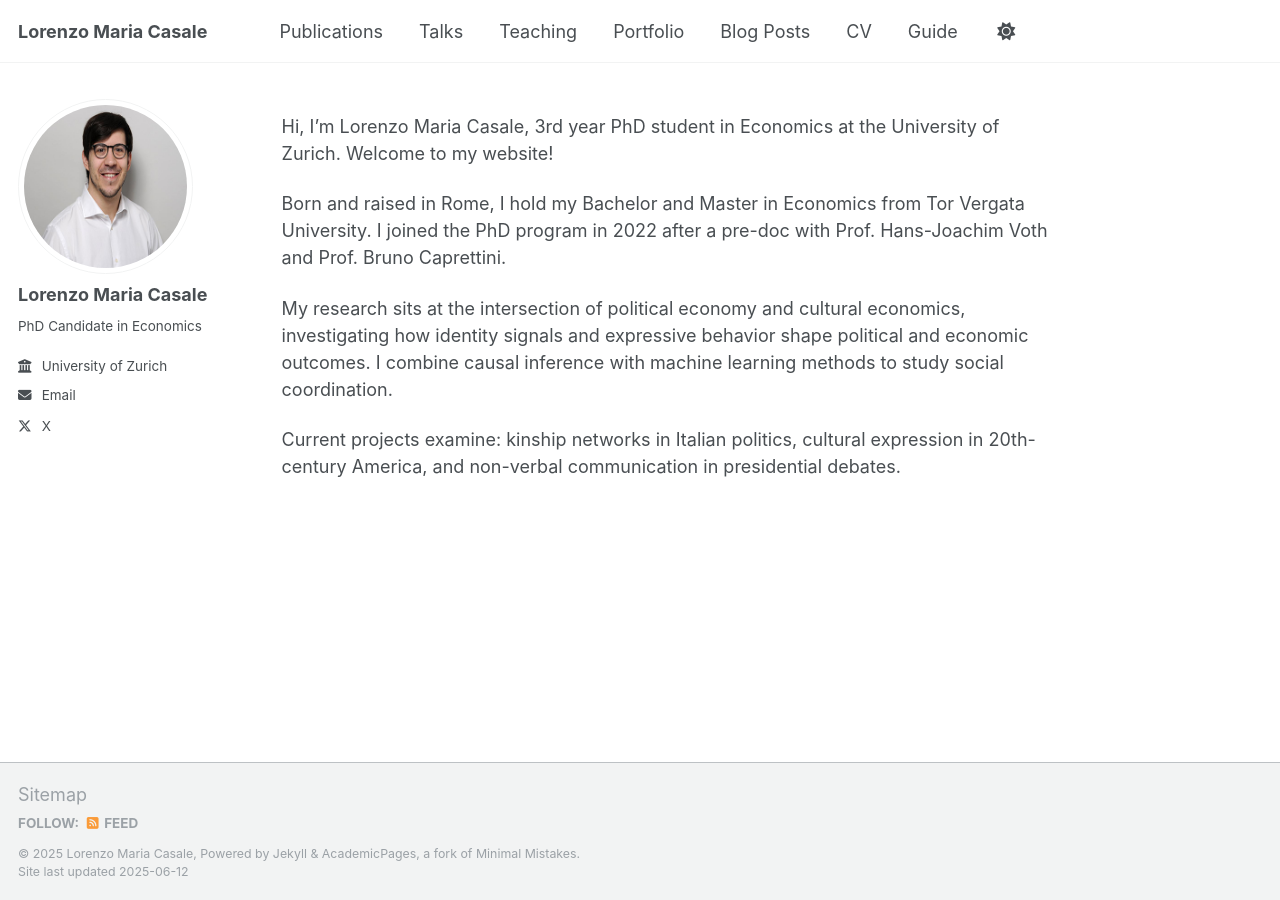
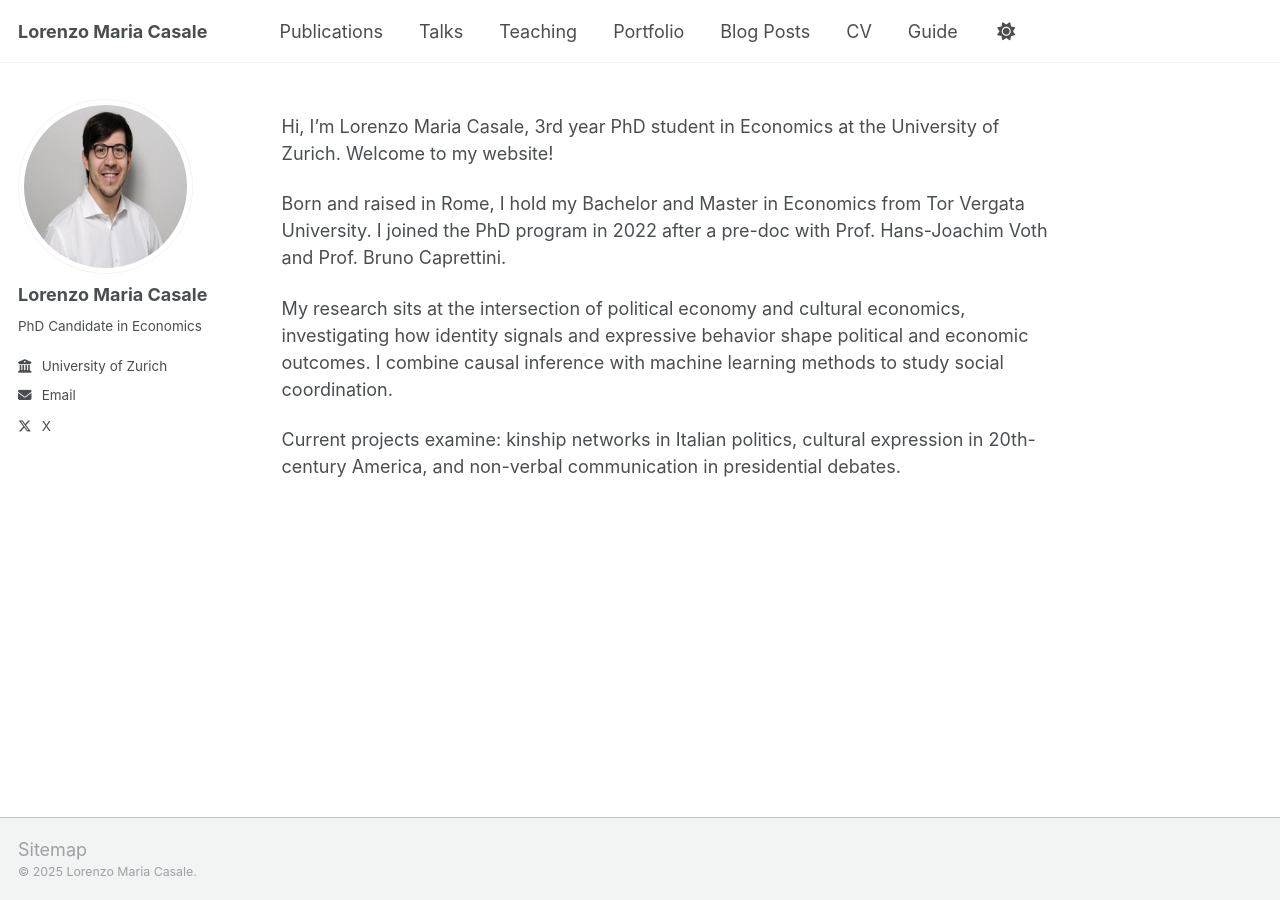
Before and after one commit to lorenzomariacasale/lorenzomariacasale.github.io, a Jekyll site: the page built from _pages/about.md, in a window 1280 px wide. Built offline with Jekyll 4.4.1, drawn with Linux system fonts in a browser that asks for light colours.

Commit message:
Update Footer

```diff
--- a/_includes/footer.html
+++ b/_includes/footer.html
@@ -1,25 +1,5 @@
 {% include base_path %}
 
-{% if site.author.github or site.author.bitbucket or site.atom_feed.hide != true %}
-<div class="page__footer-follow">
-  <ul class="social-icons">
-    {% if site.data.ui-text[site.locale].follow_label %}
-      <li><strong>{{ site.data.ui-text[site.locale].follow_label }}</strong></li>
-    {% endif %}
-    {% if site.author.github %}
-      <li><a href="http://github.com/{{ site.author.github }}"><i class="fab fa-github" aria-hidden="true"></i> GitHub</a></li>
-    {% endif %}
-    {% if site.author.bitbucket %}
-      <li><a href="http://bitbucket.org/{{ site.author.bitbucket }}"><i class="fab fa-bitbucket" aria-hidden="true"></i> Bitbucket</a></li>
-    {% endif %}
-    {% if site.atom_feed.hide != true %}
-    <li><a href="{% if site.atom_feed.path %}{{ site.atom_feed.path }}{% else %}{{ base_path }}/feed.xml{% endif %}"><i class="fa fa-fw fa-rss-square" aria-hidden="true"></i> {{ site.data.ui-text[site.locale].feed_label | default: "Feed" }}</a></li>
-    {% endif %}
-  </ul>
+<div class="page__footer-copyright">
+  &copy; {{ site.time | date: '%Y' }} {{ site.name | default: site.title }}.
 </div>
-{% endif %}
-
-<div class="page__footer-copyright">
-  &copy; {{ site.time | date: '%Y' }} {{ site.name | default: site.title }}, {{ site.data.ui-text[site.locale].powered_by | default: "Powered by" }} <a href="http://jekyllrb.com" rel="nofollow">Jekyll</a> &amp; <a href="https://github.com/academicpages/academicpages.github.io">AcademicPages</a>, a fork of <a href="https://mademistakes.com/work/minimal-mistakes-jekyll-theme/" rel="nofollow">Minimal Mistakes</a>.<br />
-  Site last updated {{ "now" | date: '%Y-%m-%d' %}}
-</div>
```
